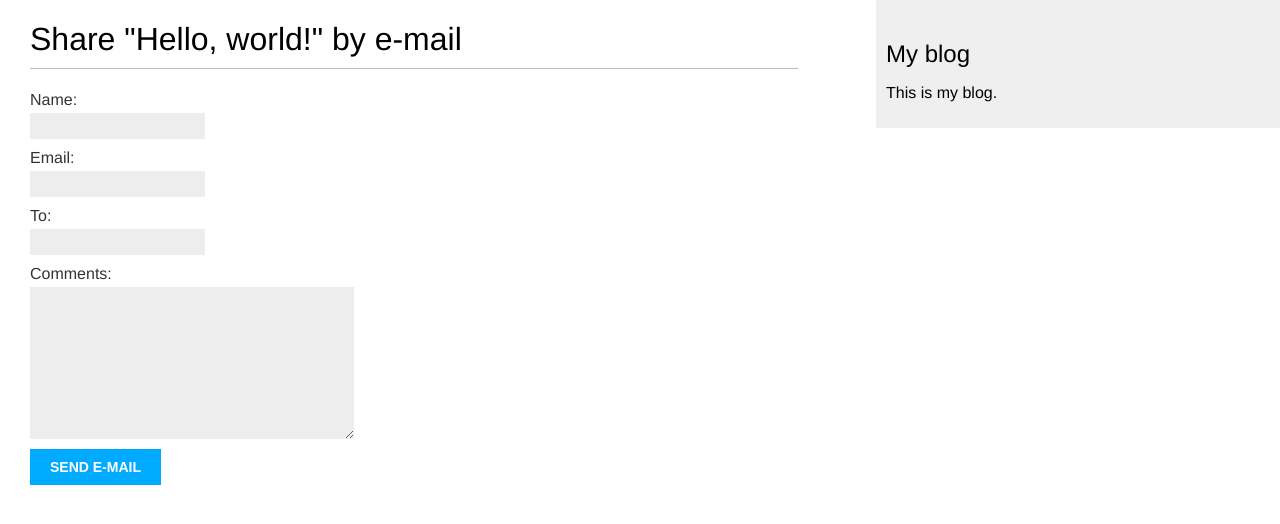
After one commit to technolotrix/django_by_example, a Django app: page /blog/1/share/ in a window 1280 px wide. The commit adds this page. Shown: the top 524 px of the page. Run offline with Django 3.2, Linux system fonts and the light colour scheme; data comes from the database, SQL or seed files in the repository.

Commit message:
added email to share

```diff
--- /dev/null
+++ b/techblog/blog/forms.py
@@ -0,0 +1,9 @@
+from django import forms
+
+
+class EmailPostForm(forms.Form):
+    name = forms.CharField(max_length=25)
+    email = forms.EmailField()
+    to = forms.EmailField()
+    comments = forms.CharField(required=False,
+        widget=forms.Textarea)
--- a/techblog/blog/templates/blog/post/detail.html
+++ b/techblog/blog/templates/blog/post/detail.html
@@ -8,4 +8,9 @@
     Published {{ post.publish }} by {{ post.author }}
   </p>
   {{ post.body|linebreaks }}
+  <p>
+  <a href="{% url "blog:post_share" post.id %}">
+    Share this post
+  </a>
+</p>
 {% endblock %}
--- /dev/null
+++ b/techblog/blog/templates/blog/post/share.html
@@ -0,0 +1,19 @@
+{% extends "blog/base.html" %}
+
+{% block title %}Share a post{% endblock %}
+
+{% block content %}
+  {% if sent %}
+    <h1>E-mail successfully sent</h1>
+    <p>
+      "{{ post.title }}" was successfully sent to {{ cd.to }}.
+    </p>
+  {% else %}
+    <h1>Share "{{ post.title }}" by e-mail</h1>
+    <form action="." method="post">
+      {{ form.as_p }}
+      {% csrf_token %}
+      <input type="submit" value="Send e-mail">
+    </form>
+  {% endif %}
+{% endblock %}
--- a/techblog/blog/urls.py
+++ b/techblog/blog/urls.py
@@ -8,4 +8,6 @@ urlpatterns = [
         r'(?P<post>[-\w]+)/$',
         views.post_detail,
         name='post_detail'),
+    url(r'^(?P<post_id>\d+)/share/$', views.post_share,
+        name='post_share'),
 ]
--- a/techblog/blog/views.py
+++ b/techblog/blog/views.py
@@ -1,8 +1,11 @@
-from .models import Post
+from django.core.mail import send_mail
 from django.core.paginator import Paginator, EmptyPage,\
     PageNotAnInteger
 from django.shortcuts import render, get_object_or_404
 from django.views.generic import ListView
+
+from .models import Post
+from .forms import EmailPostForm
 
 
 class PostListView(ListView):
@@ -10,7 +13,6 @@ class PostListView(ListView):
     context_object_name = 'posts'
     paginate_by = 3
     template_name = 'blog/post/list.html'
-
 
 def post_detail(request, year, month, day, post):
     post = get_object_or_404(Post, slug=post,
@@ -22,3 +24,28 @@ def post_detail(request, year, month, day, post):
     return render(request,
         'blog/post/detail.html',
         {'post': post})
+
+def post_share(request, post_id):
+    # Retrieve post by id
+    post = get_object_or_404(Post,
+        id=post_id, status='published')
+
+    sent = False
+    if request.method == 'POST':
+        # Form was submitted
+        form = EmailPostForm(request.POST)
+        if form.is_valid():
+            # Form fields passed validation
+            cd = form.cleaned_data
+            post_url = request.build_absolute_uri(
+                post.get_absolute_url())
+            subject = '{} ({}) recommends you reading "{}"'.format(cd['name'], cd['email'], post.title)
+            message = 'Read "{}" at {}\n\n{}\'s comments: {}'.format(post.title, post_url, cd['name'], cd['comments'])
+            send_mail(subject, message, 'admin@myblog.com', [cd['to']])
+            sent = True
+
+    else:
+        form = EmailPostForm()
+
+    return render(request, 'blog/post/share.html',
+        {'post': post, 'form': form, 'sent': sent})
```
Also changed, not shown: techblog/techblog/settings.py (+9 -1 lines), 1 other file.
